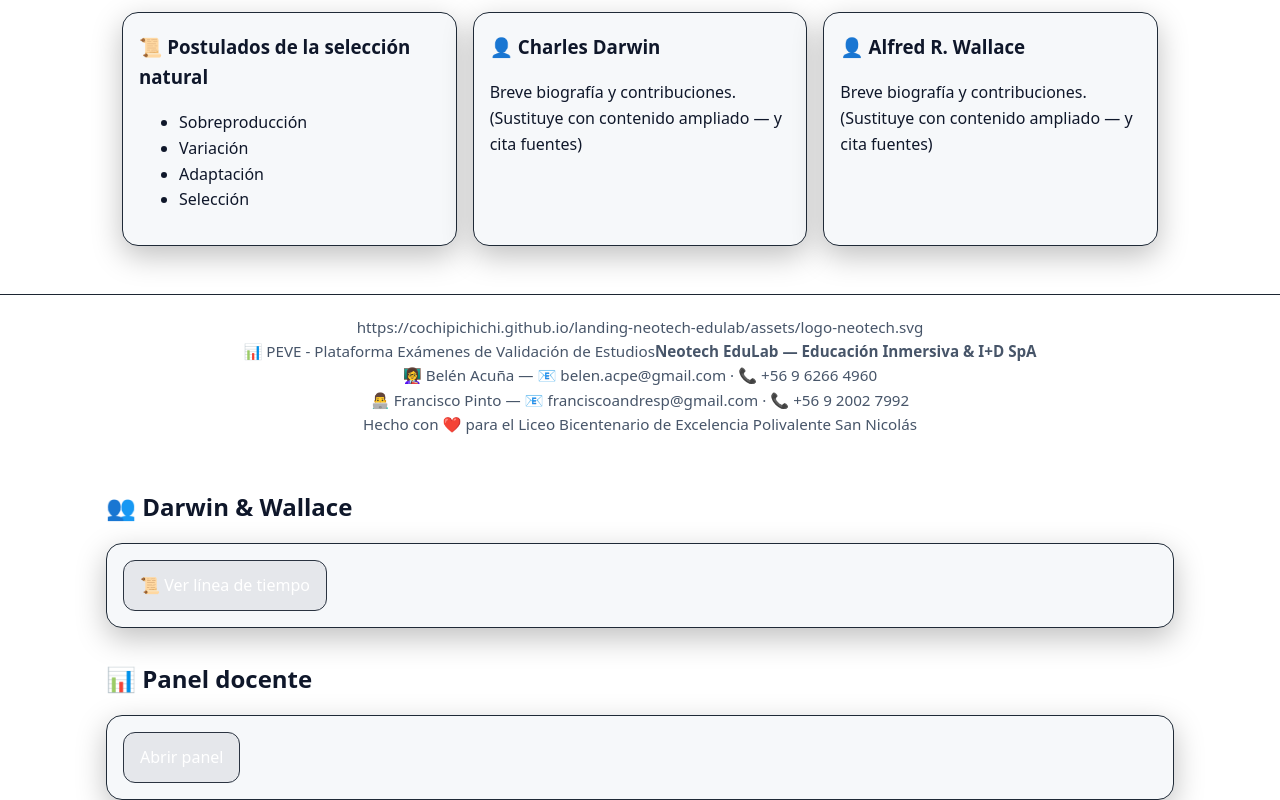
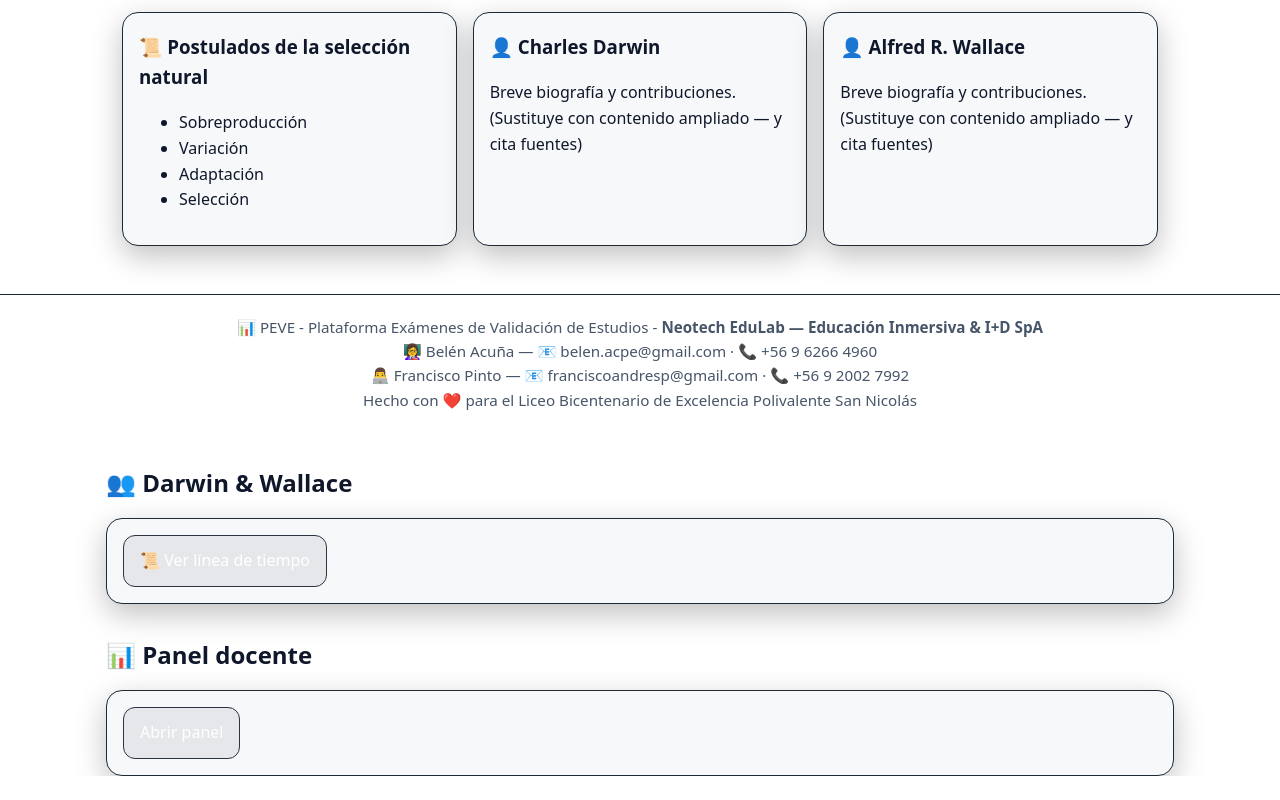
Before and after one commit to cochipichichi/ciencias-naturales, a plain HTML site: page index.html in a window 1280 px wide. Shown: the part 1485-2285 px from the top of the page. After the commit the page ends 2261 px from the top, so only its background shows below. Drawn offline with nearby package versions, Linux system fonts and the light colour scheme.

Commit message:
Update index.html

```diff
--- a/index.html
+++ b/index.html
@@ -133,14 +133,6 @@
     </section>
   </main>
 
-  <footer class="footer">
-    <div>https://cochipichichi.github.io/landing-neotech-edulab/assets/logo-neotech.svg</div>
-    <div>📊 PEVE - Plataforma Exámenes de Validación de Estudios<strong>Neotech EduLab — Educación Inmersiva & I+D SpA</strong></div>
-    <div>👩‍🏫 Belén Acuña — 📧 belen.acpe@gmail.com · 📞 +56 9 6266 4960</div>
-    <div>👨‍💻 Francisco Pinto — 📧 franciscoandresp@gmail.com · 📞 +56 9 2002 7992</div>
-    <div>Hecho con ❤️ para el Liceo Bicentenario de Excelencia Polivalente San Nicolás</div>
-
-  </footer>
 
   <!-- Guide modal -->
   <div class="modal" id="guideModal" role="dialog" aria-modal="true" aria-labelledby="guideTitle">
@@ -164,6 +156,15 @@
   </div>
 
   <script src="js/script.js"></script>
+
+   <footer class="footer">
+    <div>📊 PEVE - Plataforma Exámenes de Validación de Estudios - <strong>Neotech EduLab — Educación Inmersiva & I+D SpA</strong></div>
+    <div>👩‍🏫 Belén Acuña — 📧 belen.acpe@gmail.com · 📞 +56 9 6266 4960</div>
+    <div>👨‍💻 Francisco Pinto — 📧 franciscoandresp@gmail.com · 📞 +56 9 2002 7992</div>
+    <div>Hecho con ❤️ para el Liceo Bicentenario de Excelencia Polivalente San Nicolás</div>
+
+  </footer>
+
 </body>
 </html>
 
```
